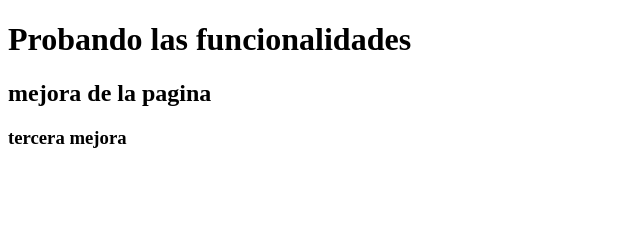
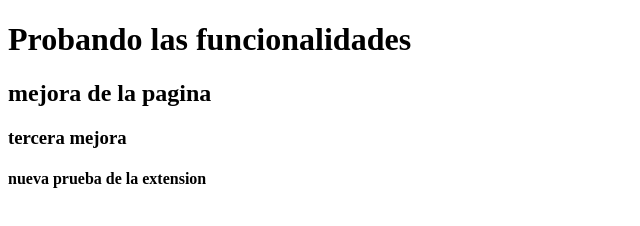
Before and after one commit to flsilvao/test1, a plain HTML site: page index.html in a window 1280 px wide. Shown: the whole page, without its empty margins (0-640 px from the left). Drawn offline with Linux system fonts and the light colour scheme.

Commit message:
nueva prueba

```diff
--- a/index.html
+++ b/index.html
@@ -10,5 +10,6 @@
     <h1>Probando las funcionalidades</h1>
     <h2>mejora de la pagina</h2>
     <h3>tercera mejora</h3>
+    <h4>nueva prueba de la extension</h4>
 </body>
 </html>
```
